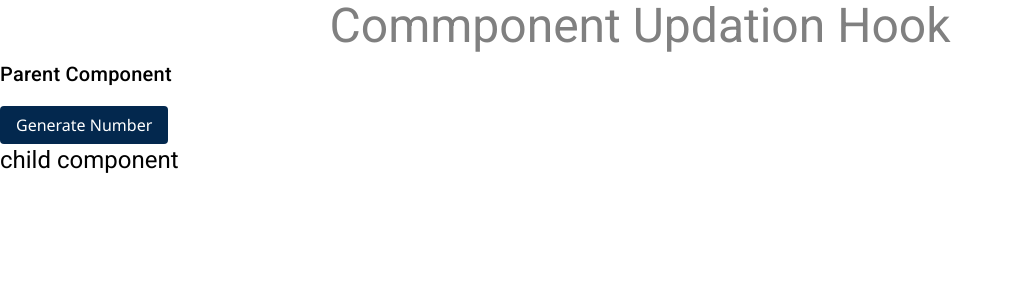
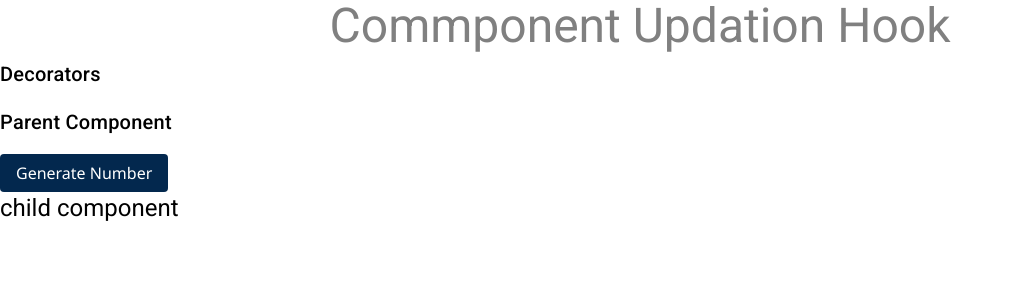
Before and after one commit to mayurrohokale/practice_repo, an Angular app: page / in a window 1280 px wide. Shown: the top 300 px of the page, without its empty margins (0-1012 px from the left). Built offline with nearby package versions, Linux system fonts and the light colour scheme.

Commit message:
practice

```diff
--- a/src/app/app.component.html
+++ b/src/app/app.component.html
@@ -1,4 +1,5 @@
 <h1>Commponent Updation Hook</h1>
+<h2>Decorators</h2>
 <div>
     <h2>Parent Component</h2>
     <button (click)="sendDatatoChild()">Generate Number</button>
```
